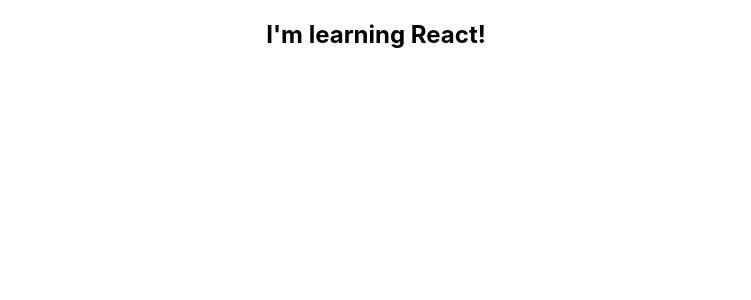
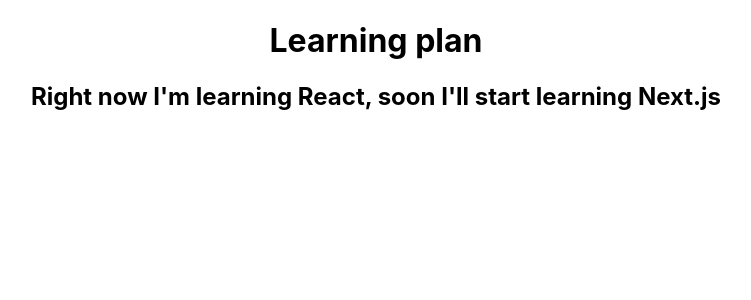
Before and after one commit to borsos-ilo/react-playground, a React (Create React App) app: page / in a window 1280 px wide. Shown: the top 300 px of the page, without its empty margins (264-1015 px from the left). Built offline with nearby package versions, Linux system fonts and the light colour scheme.

Commit message:
playing with props

```diff
--- a/src/App.js
+++ b/src/App.js
@@ -7,7 +7,7 @@
 function App() {
   return (
     <div className="App">
-      <Heading />
+      <Heading  currentFramework="React" nextFramework="Next.js" />
       <Nav />
       <Main />
     </div>
--- a/src/Heading.js
+++ b/src/Heading.js
@@ -1,9 +1,9 @@
-function Heading(){
-    let title="I'm learning React!"
+function Heading(props){
     return (
-        <h2>{title}</h2>
-        // Curly brackets have to be applied to use the text from the variable,
-        // not just text "title" itself.
+        <>
+        <h1>Learning plan</h1>
+        <h2>Right now I'm learning {props.currentFramework}, soon I'll start learning {props.nextFramework}</h2>
+        </>
     );
 };
 export default Heading;
```
